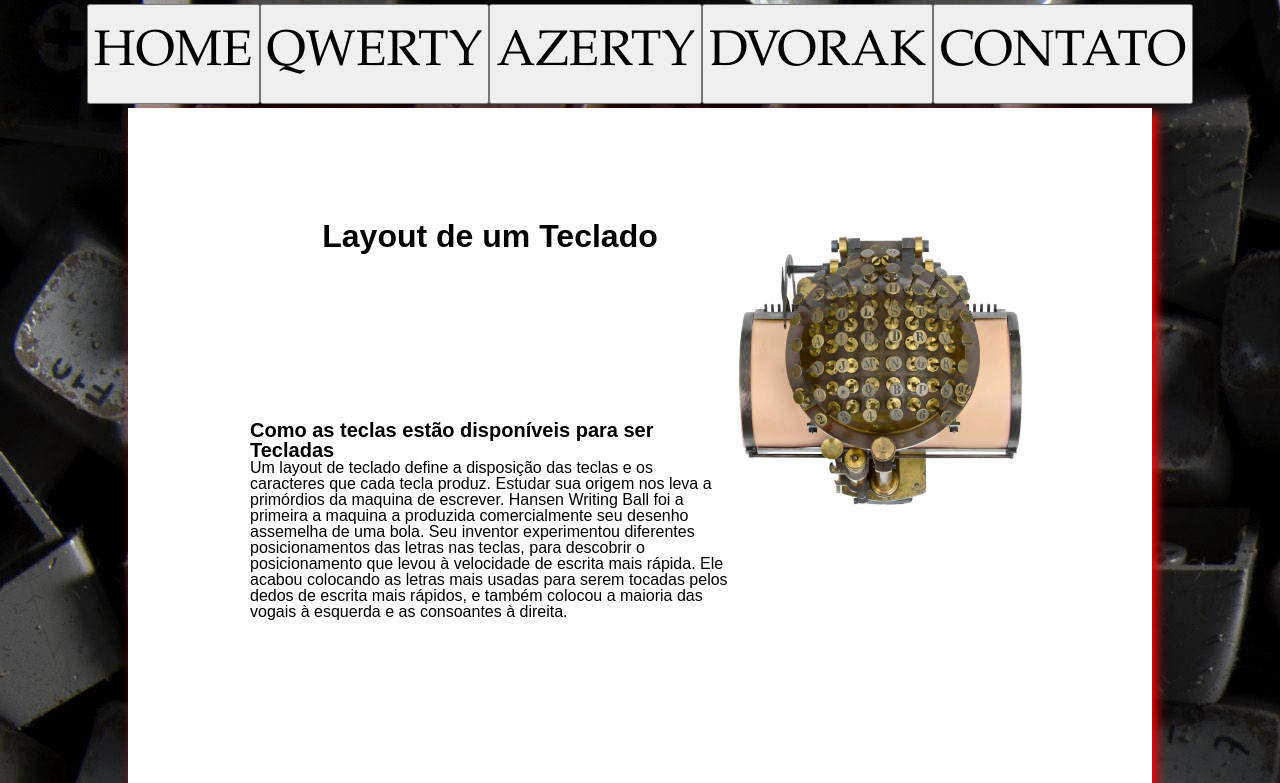
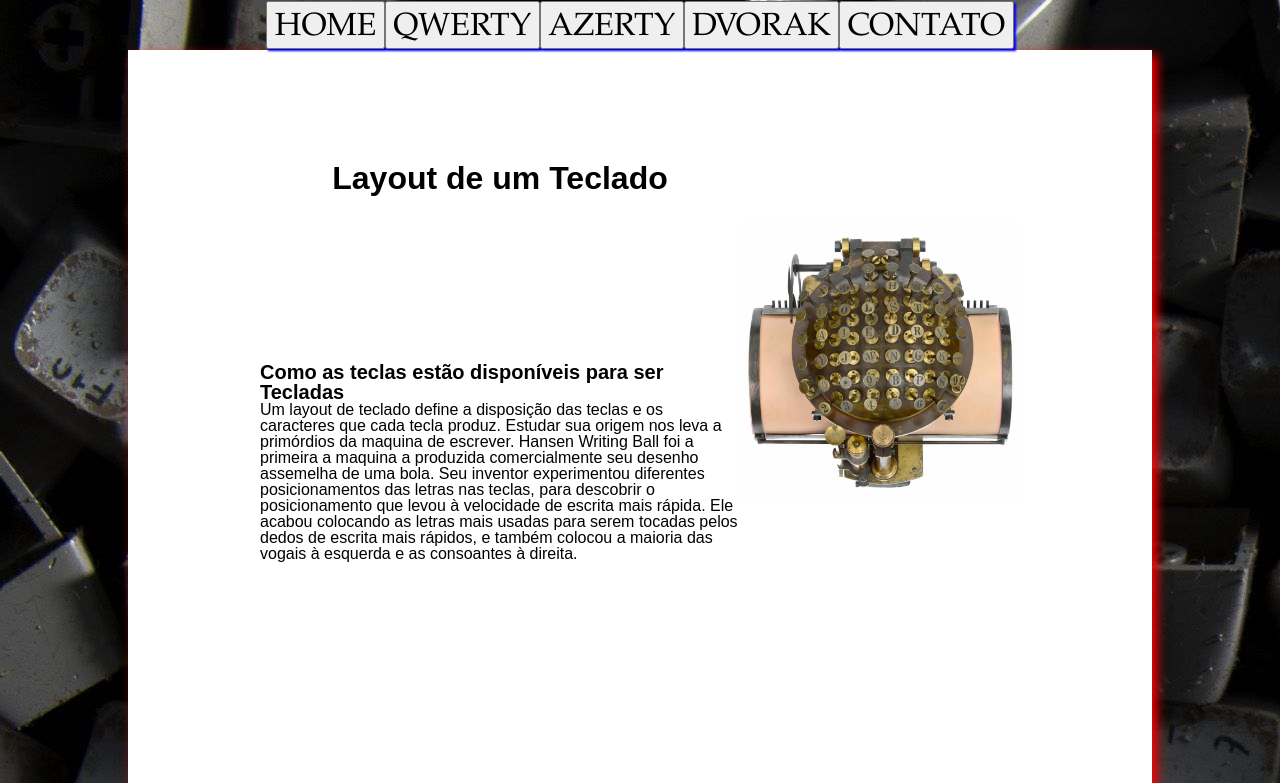
Before and after one commit to Helbert1497/Unicesumar-Mapa, a plain HTML site: page index.html in a window 1280 px wide. Shown: the top 783 px of the page. Drawn offline with Linux system fonts and the light colour scheme.

Commit message:
Add files via upload

```diff
--- a/style.css
+++ b/style.css
@@ -25,11 +25,10 @@ main{
     box-shadow: 5px 5px 10px red;
 }
 .cabecalho{
-    background-image: url(Imagens/12658079.jpg);
     width: 100%;
     text-align: left;
     font-size: 100%;
-    margin: 4px;
+    margin: 1px;
     display:flex;
     justify-content: center;
     flex-wrap: wrap;
@@ -41,17 +40,18 @@ main{
 .Botoes{
     display: block;
     box-sizing: border-box;
-    height: 100px;
-    padding: 5px;
+    height: 1.5em;
+    padding: 0.2em;
     font-family: Garamond;
-    font-size: 50px;
+    font-size: clamp(2.0em, 2.5vw, 2.5em);
+    box-shadow: 2px 2px 2px blue;
 }
 .container {
     height: auto;
     display: flex;
+    flex-wrap: wrap;
     justify-content:center;
     padding: 7em;
-    flex-wrap: wrap;
 }
 .texto {
     width: 60%;
@@ -60,17 +60,36 @@ main{
     justify-items: flex-end;
     flex-shrink: 1;
 }
-.imagem{
+.Imagem{
     display: flex;
     width: 35%;
+    height: auto;
+    max-width: 20em;
+    min-width: 10em;
     box-sizing: border-box;
+    overflow:visible;
+}
+.Imagem img{
+    width: 100%;
+    transition: transform 0.4s ease;
+    display: block;
+    object-fit: contain;
+}
+.Imagem:hover img{
+    max-width: 40em;
+    width: 100%;
+    height: auto;
+    position: fixed;
+    top: 50%;
+    left: 50%;
+    transform: translate(-50%, -50%) scale(1.0);
+    z-index: 999;
 }
 .img1{
     box-sizing: border-box;
     width: 300px;
     height: auto;
-    object-fit: contain;
-    align-content: end;
+    overflow: hidden;
 }
 .t1{
     height: 200px;
@@ -107,6 +126,14 @@ form{
     #comentario{
         height: 15em;
     }
+    input[type="submit"]{
+        background-color: red;
+        transition: background-color 0.3s ease;
+    }
+    input[type="submit"]:hover{
+        background-color: green;
+    }
+
 }
 footer{
     font-family: 'Franklin Gothic Medium', 'Arial Narrow', Arial, sans-serif;
```
